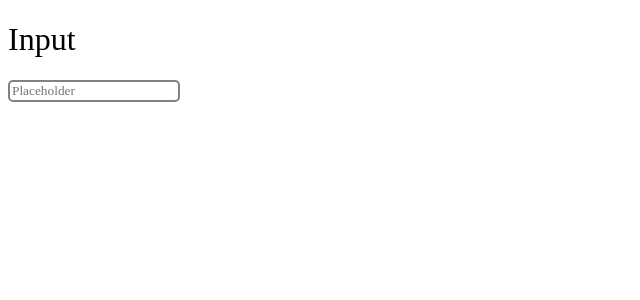
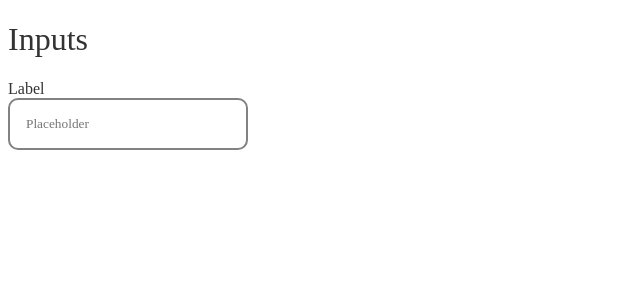
Before and after one commit to youhane/input_challenge, a React (Create React App) app: page / in a window 1280 px wide. Shown: the top 300 px of the page, without its empty margins (0-640 px from the left). Built offline with nearby package versions, Linux system fonts and the light colour scheme.

Commit message:
default done

```diff
--- a/src/App.js
+++ b/src/App.js
@@ -3,7 +3,7 @@ import Input from "./Input";
 
 const App = () => (
   <div className="App">
-    <h1>Input</h1>
+    <h1>Inputs</h1>
     <Input />
     <GlobalStyle />
   </div>
--- /dev/null
+++ b/src/Default.styles.js
@@ -0,0 +1,22 @@
+import styled from "styled-components";
+
+export const InputDefault = styled.div`
+    display: flex;
+    flex-direction: column;
+    width: 15rem;
+
+    input{
+        padding: 1rem;
+        border-style: solid;
+        border-color: #828282;
+        border-radius: 10px;
+    }
+
+    input:hover{
+        border-color: #333333;
+    }
+
+    input:focus, input:active {
+        border-color: #2962FF;
+    }
+`
--- a/src/GlobalStyle.js
+++ b/src/GlobalStyle.js
@@ -1,10 +1,11 @@
 import { createGlobalStyle } from "styled-components";
 
 export const GlobalStyle = createGlobalStyle`
- *{
+*{
         font-family: Poppins;
         font-style: normal;
         font-weight: 500;
         transition: all .2s;
-    }
+        color: #333333;
+}
 `
--- a/src/Input.js
+++ b/src/Input.js
@@ -1,9 +1,12 @@
-import { InputDefault } from "./Input.styles"
+import { InputDefault } from "./Default.styles"
 
 const Input = () => (
     <div>
-        <InputDefault placeholder="Placeholder" />
-    </div>
+        <InputDefault>
+            <label>Label</label>
+            <input placeholder="Placeholder" />
+        </InputDefault>
+    </div >
 )
 
 export default Input;
--- a/src/Input.styles.js
+++ /dev/null
@@ -1,14 +0,0 @@
-import styled from "styled-components";
-
-export const InputDefault = styled.input`
-    border: 2px solid #828282;
-    border-radius: 5px;
-
-    :hover{
-        border-color: #333333;
-    }
-
-    :focus, :active {
-        border-color: #2962FF;
-    }
-`
```
